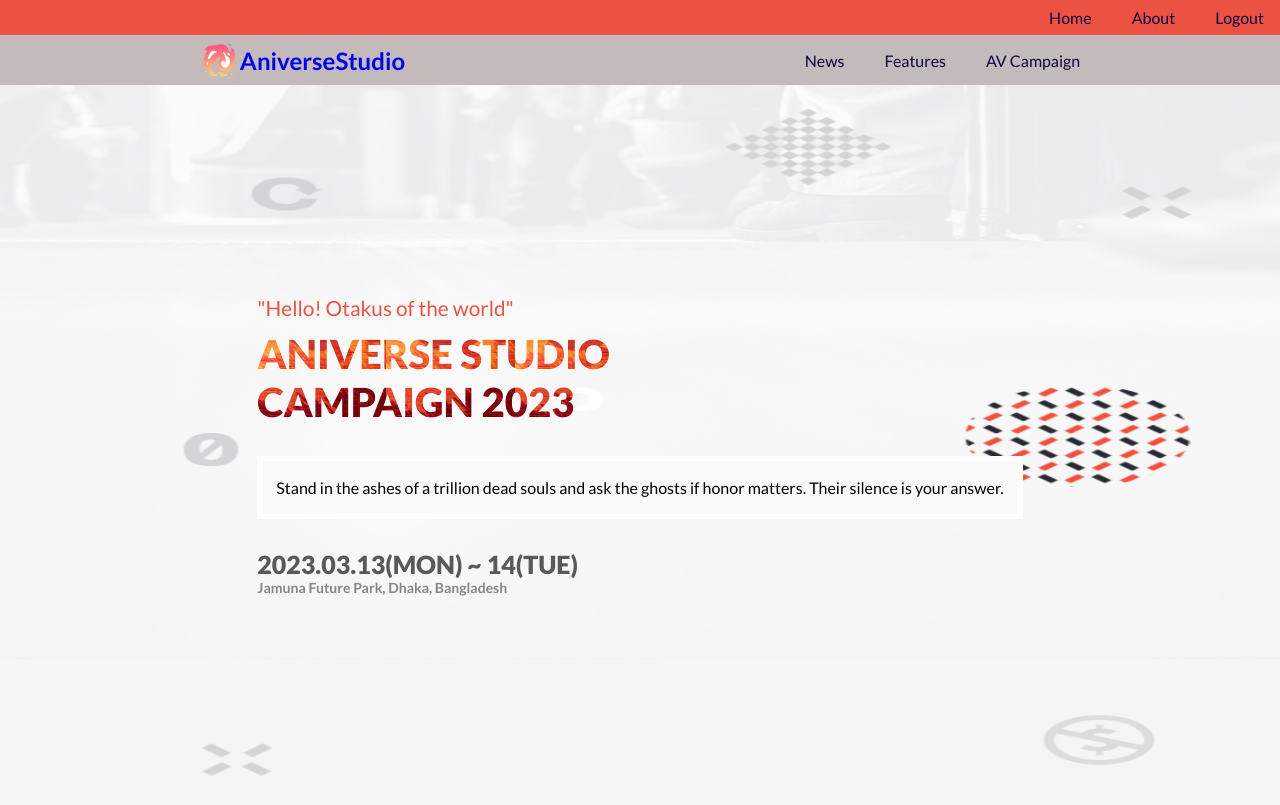
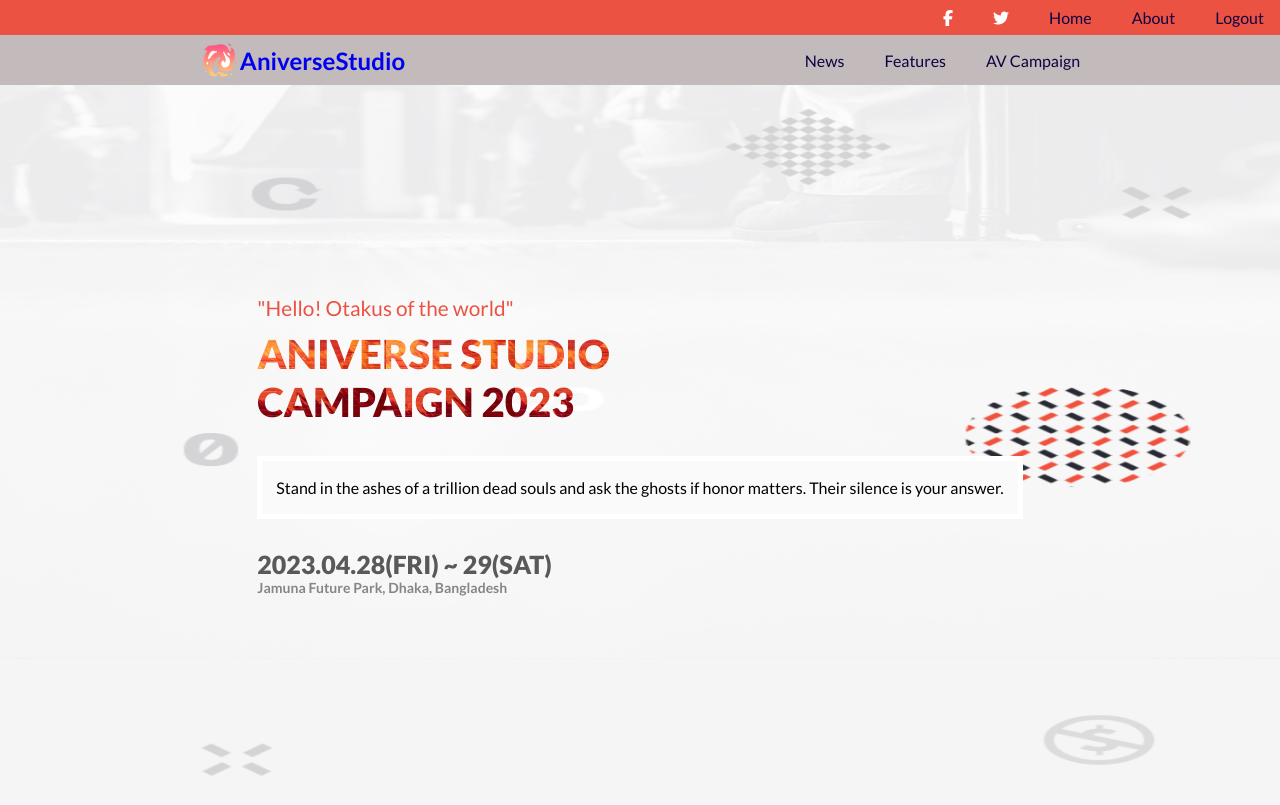
Before and after one commit to MoyasiGinko/JSCapstone-Project, a plain HTML site: page index.html in a window 1280 px wide. Drawn offline with Linux system fonts and the light colour scheme.

Commit message:
Update index.html and style.css file

```diff
--- a/index.html
+++ b/index.html
@@ -21,6 +21,12 @@
             <div>
                 <nav class="menu-text">
                     <ul class="nav-links">
+                        <li>
+                            <a href="#"><i class="fa-brands fa-facebook-f"></i></a>
+                        </li>
+                        <li>
+                            <a href="#"><i class="fa-brands fa-twitter"></i></a>
+                        </li>
                         <li><a class="text-dec" href="">Home</a></li>
                         <li><a class="text-dec" href="">About</a></li>
                         <li><a class="text-dec" href="">Logout</a></li>
@@ -66,7 +72,7 @@
                 </p>
             </div>
             <div id="location">
-                <h2>2023.03.13(MON) ~ 14(TUE)</h2>
+                <h2>2023.04.28(FRI) ~ 29(SAT)</h2>
                 <p>Jamuna Future Park, Dhaka, Bangladesh</p>
             </div>
         </div>
@@ -75,5 +81,6 @@
 
 
     <script src="script.js"></script>
+    <script src="https://kit.fontawesome.com/545083a5e0.js" crossorigin="anonymous"></script>
 </body>
 </html>
--- a/style.css
+++ b/style.css
@@ -86,6 +86,10 @@
 .main-logo .logo-container {
     text-decoration: none;
     color: #000;
+}
+
+.fa-brands {
+    color: #fff;
 }
 
 /* Overlay */
@@ -259,7 +263,8 @@
         display: none;
     }
 
-    .top-bar {
+    .top-bar,
+    .bottom-bar {
         display: none;
     }
 }
```
